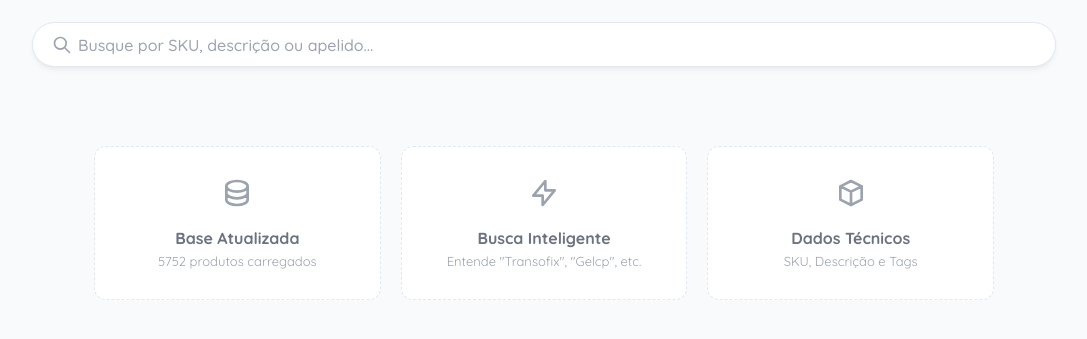
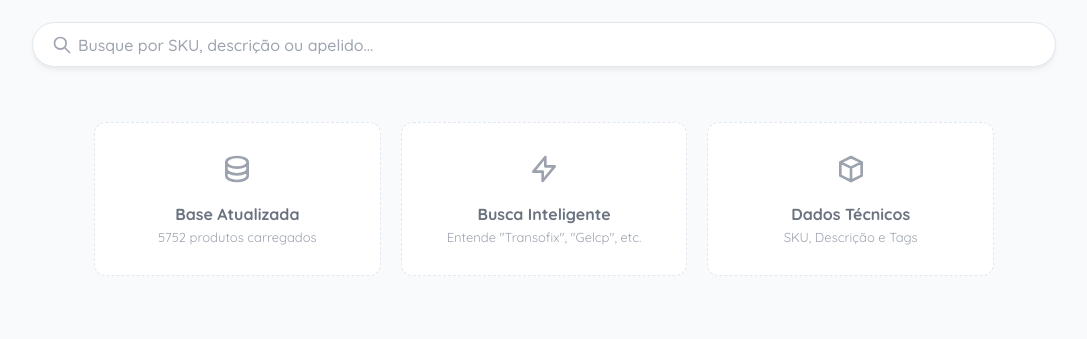
Before and after one commit to DaniloBuch/agora-voce-sabe, a plain HTML site: page index.html in a window 1280 px wide. Shown: the part 299-638 px from the top of the page, without its empty margins (96-1183 px from the left). Drawn offline with Linux system fonts and the light colour scheme.

Commit message:
Update results table comment and adjust margin

```diff
--- a/style.css
+++ b/style.css
@@ -322,10 +322,10 @@
 
 }
 
-  /* 3. Tabela de resultados com Scroll Interno (A Mágica do Encaixe) */
+  /* 3. Tabela de resultados */
 
   .hero-cards {
-  margin-top: 64px;
+    margin-top: 40px;
   }
 
   .results-container {
```
